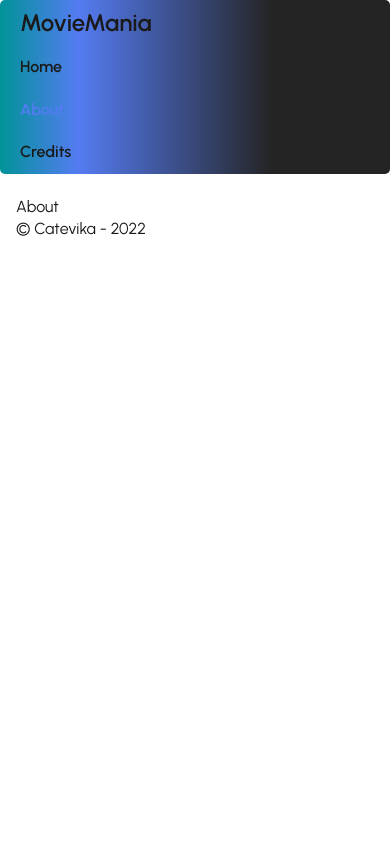
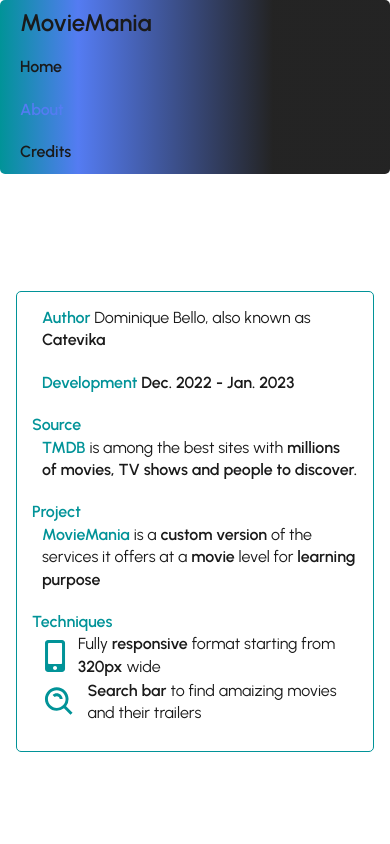
Before and after one commit to Catevika/React_movie-mania, a React (Vite) app: page /about in a window 390 px wide. Shown: the top 844 px of the page. Built offline with nearby package versions, Linux system fonts and the light colour scheme; no server answers.

Commit message:
Update About

```diff
--- a/src/pages/About/About.css
+++ b/src/pages/About/About.css
@@ -0,0 +1,89 @@
+.about-container {
+  display: flex;
+  flex-direction: column;
+  align-items: center;
+  justify-content: center;
+  height: calc(100vh - 10rem);
+}
+
+.about-wrapper {
+  display: flex;
+  flex-direction: column;
+  padding: 20px 20px 15px;
+  border-radius: 5px;
+  border: 1px solid var(--secondary-color);
+}
+
+.about-wrapper span {
+  color: var(--secondary-color);
+  font-size: 1rem;
+  font-weight: 700;
+}
+
+.about-card:not(:last-of-type) {
+  margin-bottom: 20px;
+}
+
+.about-item {
+  display: flex;
+  align-items: center;
+  justify-content: flex-start;
+}
+
+.about-item-text {
+  margin-left: 10px;
+}
+
+.about-item-text.bottom {
+  margin-top: 20px;
+}
+
+.about-item-text.small {
+  margin-left: 2.9rem;
+}
+
+.about-icon {
+  height: 2rem;
+  width: 2rem;
+  margin-left: 10px;
+  fill: var(--secondary-color);
+  stroke: var(--secondary-color);
+}
+
+@media screen and (max-width: 575px) {
+  .about-container {
+    justify-content: flex-start;
+    height: calc(100vh - 5rem);
+  }
+
+  .about-wrapper {
+    padding: 15px;
+    margin-top: 95px;
+  }
+
+  .about-wrapper p {
+    margin-bottom: 0;
+  }
+
+  .about-icon {
+    margin-top: 0;
+    margin-left: 10px;
+  }
+
+  .about-icon.big {
+    width: 3rem;
+    height: 3rem;
+  }
+
+  .about-card {
+    margin-bottom: 10px;
+  }
+
+  .about-item-text {
+    margin-bottom: 10px;
+  }
+
+  .about-item-text.small {
+    margin-left: 10px;
+  }
+}
--- a/src/pages/About/About.jsx
+++ b/src/pages/About/About.jsx
@@ -1,7 +1,39 @@
+import { BiSearchAlt } from 'react-icons/bi';
+import { FaMobileAlt } from 'react-icons/fa';
 import './About.css';
 
 export default function About() {
   return (
-    <div className='about-container'>About</div>
+    <section className='about-container'>
+      <div className='about-wrapper'>
+        <div className='about-card'>
+          <p className='about-item-text small'><span>Author</span> Dominique Bello, also known as <strong>Catevika</strong></p>
+        </div>
+        <div className='about-card'>
+          <p className='about-item-text small'><span>Development</span><strong> Dec. 2022 - Jan. 2023</strong></p>
+        </div>
+        <div className='about-card'>
+          <p><span>Source</span></p>
+          <p className='about-item-text small'><span>TMDB</span> is among the best sites with <strong>millions of movies, TV shows and people to discover.</strong></p>
+        </div>
+        <div className='about-card'>
+          <p><span>Project</span></p>
+          <p className='about-item-text small'><span>MovieMania</span> is a <strong>custom version</strong> of the services it offers at a <strong>movie</strong> level for <strong>learning purpose</strong></p>
+        </div>
+        <div className='about-card'>
+          <p><span>Techniques</span></p>
+          <ul>
+            <li className='about-item'>
+              <FaMobileAlt className='about-icon' />
+              <p className='about-item-text'>Fully <strong>responsive</strong> format starting from <strong>320px</strong> wide</p>
+            </li>
+            <li className='about-item'>
+              <BiSearchAlt className='about-icon big' />
+              <p className='about-item-text'><strong> Search bar</strong> to find amaizing movies and their trailers</p>
+            </li>
+          </ul>
+        </div>
+      </div>
+    </section >
   );
 }
```
